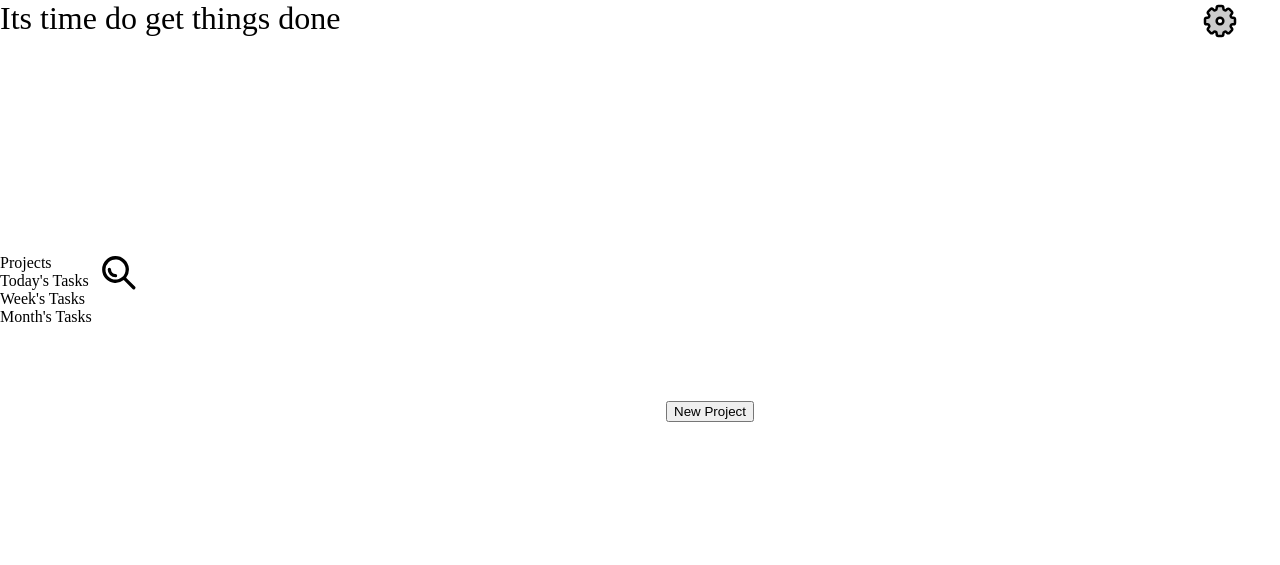
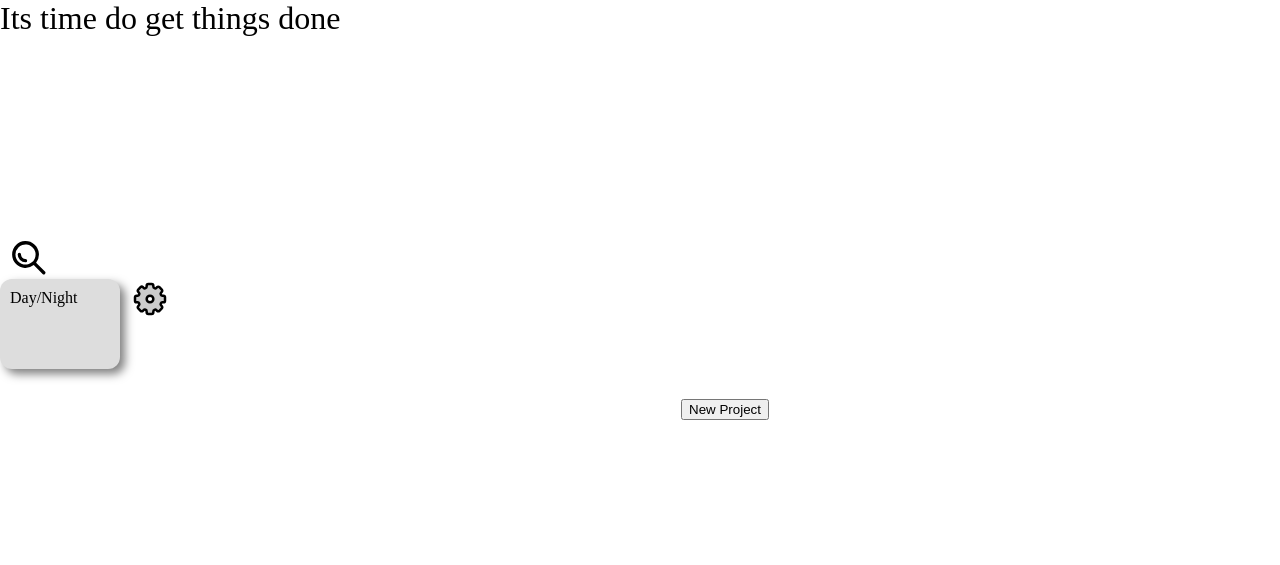
Before and after one commit to JustDom223/toDoList, a website built with webpack: page src/template.html in a window 1280 px wide. Both pictures are taken after a click on the picture 20 px from the left and 294 px from the top of the page. Shown: the top 565 px of the page. Built offline with nearby package versions, Linux system fonts and the light colour scheme.

Commit message:
removing some redundant CSS and starting to make it more readable

```diff
--- a/package.json
+++ b/package.json
@@ -5,7 +5,8 @@
   "main": "index.js",
   "scripts": {
     "build": "webpack",
-    "dev": "webpack serve"
+    "dev": "webpack serve",
+    "live": "git subtree push --prefix dist origin gh-pages"
   },
   "keywords": [],
   "author": "D L Nugent",
--- a/src/index.js
+++ b/src/index.js
@@ -1,12 +1,9 @@
 import "./styles/main.css";
 import activateSidebar from "./pageManipulaton/sideBar";
-// import createHeader from "./pageManipulaton/header";
-// import createSidebar from "./pageManipulaton/sideBar";
 import createMain from "./pageManipulaton/main";
-import createFooter from "./pageManipulaton/footer";
 import { fetchLocalStorage } from "./script/localStorage";
 import populateMain from "./script/populateMain";
-import activateHeader from "./pageManipulaton/header";
+
 
 
 document.addEventListener("DOMContentLoaded", () => {
@@ -15,11 +12,10 @@ document.addEventListener("DOMContentLoaded", () => {
 
   const contentElement = document.querySelector("#content");
 
-  activateHeader()
+  // activateHeader()
   activateSidebar()
   // contentElement.appendChild(createSidebar());
   contentElement.appendChild(createMain());
-  contentElement.appendChild(createFooter());
 
   populateMain("projects");
 });
--- a/src/pageManipulaton/footer.js
+++ /dev/null
@@ -1,5 +0,0 @@
-export default function createFooter() {
-  const footerElement = document.createElement("footer");
-  footerElement.textContent = "This is the footer";
-  return footerElement;
-}
--- a/src/pageManipulaton/header.js
+++ /dev/null
@@ -1,26 +0,0 @@
-import cogSVG from "../assets/svg/settings-svgrepo-com.svg"
-import toggleDynamicBar from "../script/toggleDynamicBar";
-import createSVGImg from "../script/createSVGImg";
-
-function toggleTheme() {
-  document.documentElement.classList.toggle("dark");
-}
-// Children for tabs
-
-
-
-export default function activateHeader() {
-  // Find elements
-  const settingsDropDown = document.querySelector(".settingsDropDown")
-  const dropDownButtonElement = document.querySelector(".dropDownButton")
-  const lightDarkButton = document.querySelector("#theme")
-  // Add the image to our existing div.
-  dropDownButtonElement.appendChild(createSVGImg(cogSVG, "cogSVG"))
-  lightDarkButton.addEventListener("click", () => {
-    toggleTheme();
-  });
-
-  dropDownButtonElement.addEventListener("click", () =>{
-    toggleDynamicBar(settingsDropDown, "down")
-  })
-}
--- a/src/pageManipulaton/sideBar.js
+++ b/src/pageManipulaton/sideBar.js
@@ -6,6 +6,7 @@ import rotateElement from "../script/rotateElement";
 
 // importing SVG files
 import magGlassSVG from "../assets/svg/magnifier-glass-svgrepo-com.svg"
+import cogSVG from "../assets/svg/settings-svgrepo-com.svg"
 
 // export default function createSidebar() {
 //   // Create Sidebar
@@ -77,15 +78,35 @@ import magGlassSVG from "../assets/svg/magnifier-glass-svgrepo-com.svg"
 //   sideBarElement.appendChild(sideBarTabs);
 //   return sideBarElement;
 // }
+function toggleTheme() {
+  document.documentElement.classList.toggle("dark");
+}
 
 export default function activateSidebar(){
-  const filterBarElement = document.querySelector(".filterBar")
-  const sidebarMagGlassElement = createSVGImg(magGlassSVG, "magGlassSVG")
-  const sidebarListElement = document.querySelector(".sidebarList")
-  filterBarElement.appendChild(sidebarMagGlassElement)
-  sidebarMagGlassElement.addEventListener("click", () => {
-    toggleDynamicBar(sidebarListElement, "side")
-    rotateElement(sidebarMagGlassElement)
+  // Activating filter menu
+  const filterBarElement = document.querySelector("#filterBar");
+  const filterMagGlassElement = createSVGImg(magGlassSVG, "customCursor" ,"magGlassSVG");
+  const filterBarListElement = document.querySelector("#filterBarList");
+  filterBarElement.appendChild(filterMagGlassElement);
+  filterMagGlassElement.addEventListener("click", () => {
+    toggleDynamicBar(filterBarListElement, "side");
+    rotateElement(filterMagGlassElement);
+  });
+
+  // Activating settings menu
+  const settingsBarElement = document.querySelector("#settingsBar")
+  const settingsBarCogElement = createSVGImg(cogSVG, "customCursor" ,"cogSVG")
+  const settingsBarListElement = document.querySelector("#settingsBarList")
+  settingsBarElement.appendChild(settingsBarCogElement)
+  settingsBarCogElement.addEventListener("click", ()=> {
+    toggleDynamicBar(settingsBarListElement, "side");
+    rotateElement(settingsBarCogElement)
+  })
+
+  const themeToggleElement = document.querySelector("#theme")
+  themeToggleElement.classList.add("customCursor")
+  themeToggleElement.addEventListener("click", ()=>{
+    toggleTheme()
   })
 
 }
--- a/src/script/createSVGImg.js
+++ b/src/script/createSVGImg.js
@@ -1,6 +1,7 @@
-export default function createSVGImg(importedSVG, assignedClass) {
+export default function createSVGImg(importedSVG, assignedClass, assignedID) {
     const svgImage = new Image();
     svgImage.src = importedSVG;
     svgImage.classList.add(assignedClass);
+    svgImage.id = assignedID;
     return svgImage;
   }
--- a/src/styles/main.css
+++ b/src/styles/main.css
@@ -99,10 +99,14 @@ video {
   font: inherit;
   vertical-align: baseline;
 }
-
+/* Global */
 #content {
   height: 100svh;
   display: grid;
+}
+
+.customCursor{
+  cursor: pointer;
 }
 /* Header content */
 header {
@@ -118,33 +122,6 @@ header h1{
   font-size: 32px;
 }
 
-.settingsDropDown {
-  margin-right: 20px;
-  display: flex;
-  flex-direction: column;
-  align-items: center;
-  overflow: hidden;
-  height: 40px;
-  transition: height 500ms ease-in-out;
-}
-
-.dropdownReveal {
-  height: 100px;
-}
-
-.dropDownContent{
-  border-radius: 12px;
-  padding: 4px;
-  background-color: var(--card-color-darkmode);
-}
-
-.dropDownButton{
-  display: flex;
-  height: 40px;
-  border: none;
-  background: none;
-
-}
 
 /* Sidebar content */
 #sidebar {
@@ -153,11 +130,18 @@ header h1{
   grid-column: 1/2;
   grid-row: 2/3;
   display: flex;
+  flex-direction: column;
   width: fit-content;
 }
 
 
-.magGlassSVG{
+#magGlassSVG{
+  width: 40px;
+  height: 40px;
+  transition: transform 500ms ease-in-out;
+}
+
+#cogSVG{
   width: 40px;
   height: 40px;
   transition: transform 500ms ease-in-out;
@@ -166,15 +150,22 @@ header h1{
 .rotate{
   transform: rotate(360deg);
 }
-.filterBar{
+#filterBar{
+  display: flex;
+}
+#settingsBar{
   display: flex;
 }
 .sidebarList{
-  /* border: 1px red solid; */
   width: 0px;
   height: 0px;
+  border-radius: 12px;
+  background-color: var(--card-color-darkmode);
+  box-shadow: 5px 5px 10px 0px rgba(0, 0, 0, 0.5);
+  margin-bottom: 10px;
+  margin-right: 10px;
   overflow: hidden;
-  transition: width 500ms ease-in-out, height 500ms ease-in-out;
+  transition: width 500ms ease-in-out, height 500ms ease-in-out, padding 500ms ease-in-out;
 }
 .sidebarListItem{
   width: 100px;
@@ -182,7 +173,8 @@ header h1{
 
 .sidebarReveal{
   width: 100px;
-  height: 100px;
+  height: 70px;
+  padding: 10px;
 }
 
 /* Main content */
@@ -205,6 +197,7 @@ main {
   padding: 20px;
   height: 250px;
   max-width: 300px;
+  transition: all 0.3s ease; /* Smooth transition for all properties */
 }
 
 .projectForm {
--- a/src/template.html
+++ b/src/template.html
@@ -10,25 +10,23 @@
     <div id="content">
       <header>
         <h1>Its time do get things done</h1>
-        <div class="settingsDropDown">
-          <button class="dropDownButton"></button>
-          <ul class="dropDownContent">
-            <li id="theme">Light/Dark</li>
-            <li>Option2</li>
-            <li>Option3</li>
-          </ul>
-        </div>
       </header>
       <div id="sidebar">
-        <div class="filterBar">
-          <ul class="sidebarList">
+        <div id="filterBar">
+          <ul class="sidebarList" id="filterBarList">
             <li class="sidebarListItem" id="projects">Projects</li>
             <li class="sidebarListItem" id="today">Today's Tasks</li>
             <li class="sidebarListItem" id="week">Week's Tasks</li>
             <li class="sidebarListItem" id="month">Month's Tasks</li>
           </ul>
         </div>
+        <div id="settingsBar">
+          <ul class="sidebarList" id="settingsBarList">
+            <li class="sidebarListItem" id="theme">Day/Night</li>
+          </ul>
         </div>
+        </div>
+        <footer>this is the footer</footer>
     </div>
   </body>
 </html>
```
Also changed, not shown: dist/bundledf1f1cf180330803d74b.js, dist/index.html, src/script/getFirstChildHeight(redundant).js (renamed from src/script/getFirstChildHeight.js), 4 other files.
